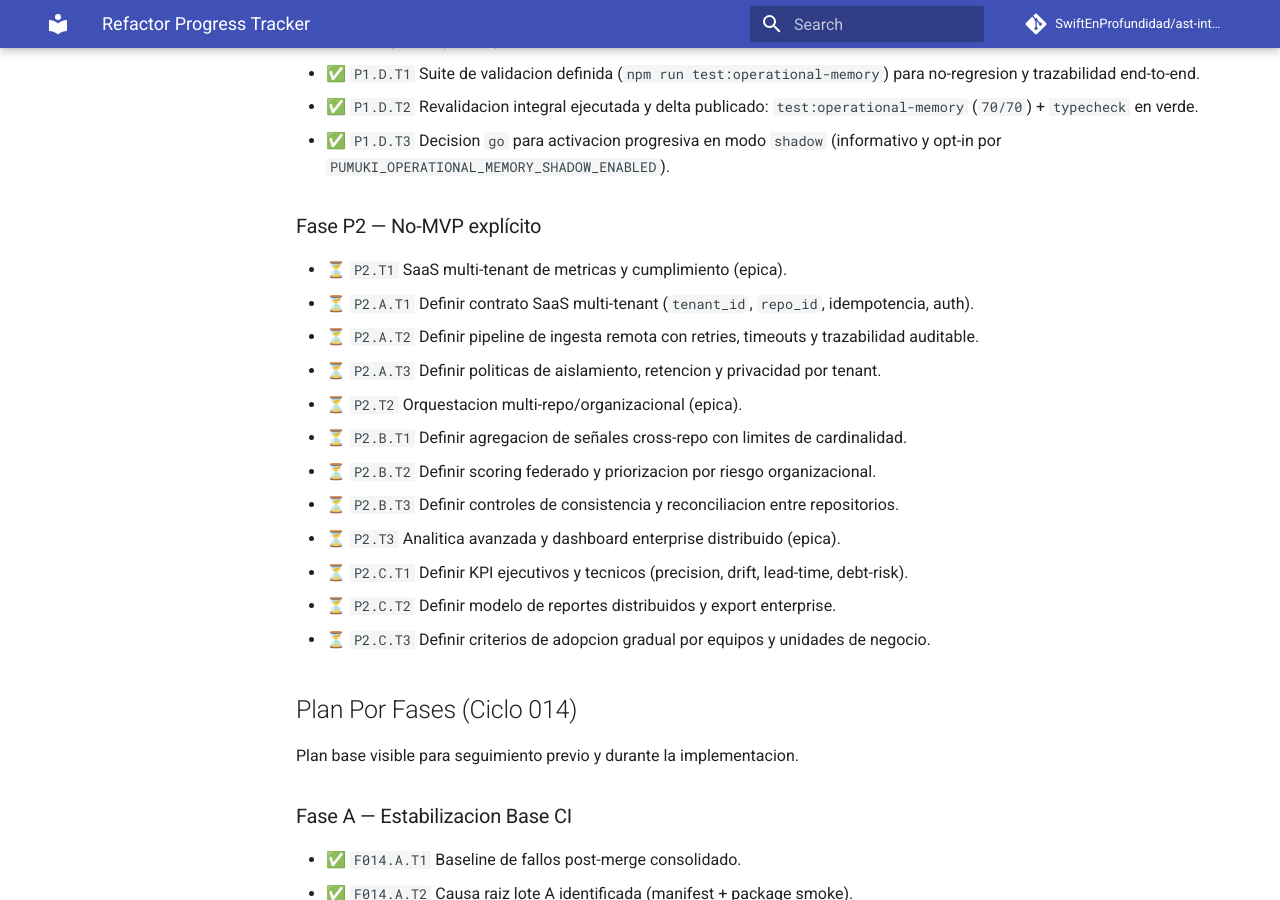
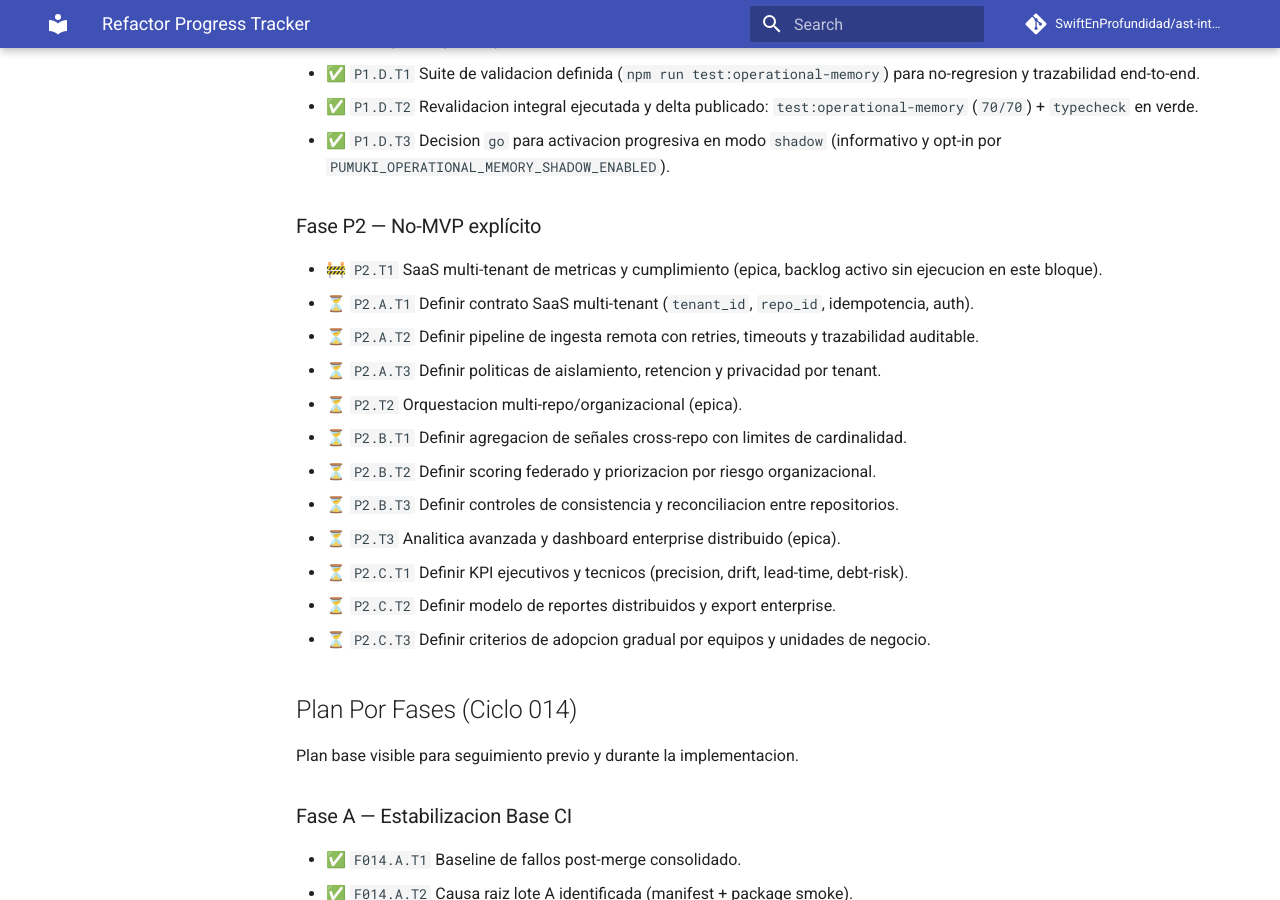
Before and after one commit to SwiftEnProfundidad/ast-intelligence-hooks, an MkDocs documentation site: the page built from docs/REFRACTOR_PROGRESS.md, in a window 1280 px wide and 900 px high, scrolled down 2410 px. Built offline with MkDocs 1.6.1 and Material for MkDocs 9.7.7, drawn with Linux system fonts in a browser that asks for light colours; comment, search, counter and statistics services are not loaded.

Commit message:
docs(tracking): set next active task after closing p1

```diff
--- a/docs/REFRACTOR_PROGRESS.md
+++ b/docs/REFRACTOR_PROGRESS.md
@@ -60,7 +60,7 @@ Fuente unica de seguimiento operativo. No se abren nuevos MDs temporales de trac
 - ✅ `P1.D.T3` Decision `go` para activacion progresiva en modo `shadow` (informativo y opt-in por `PUMUKI_OPERATIONAL_MEMORY_SHADOW_ENABLED`).
 
 ### Fase P2 — No-MVP explícito
-- ⏳ `P2.T1` SaaS multi-tenant de metricas y cumplimiento (epica).
+- 🚧 `P2.T1` SaaS multi-tenant de metricas y cumplimiento (epica, backlog activo sin ejecucion en este bloque).
 - ⏳ `P2.A.T1` Definir contrato SaaS multi-tenant (`tenant_id`, `repo_id`, idempotencia, auth).
 - ⏳ `P2.A.T2` Definir pipeline de ingesta remota con retries, timeouts y trazabilidad auditable.
 - ⏳ `P2.A.T3` Definir politicas de aislamiento, retencion y privacidad por tenant.
```
